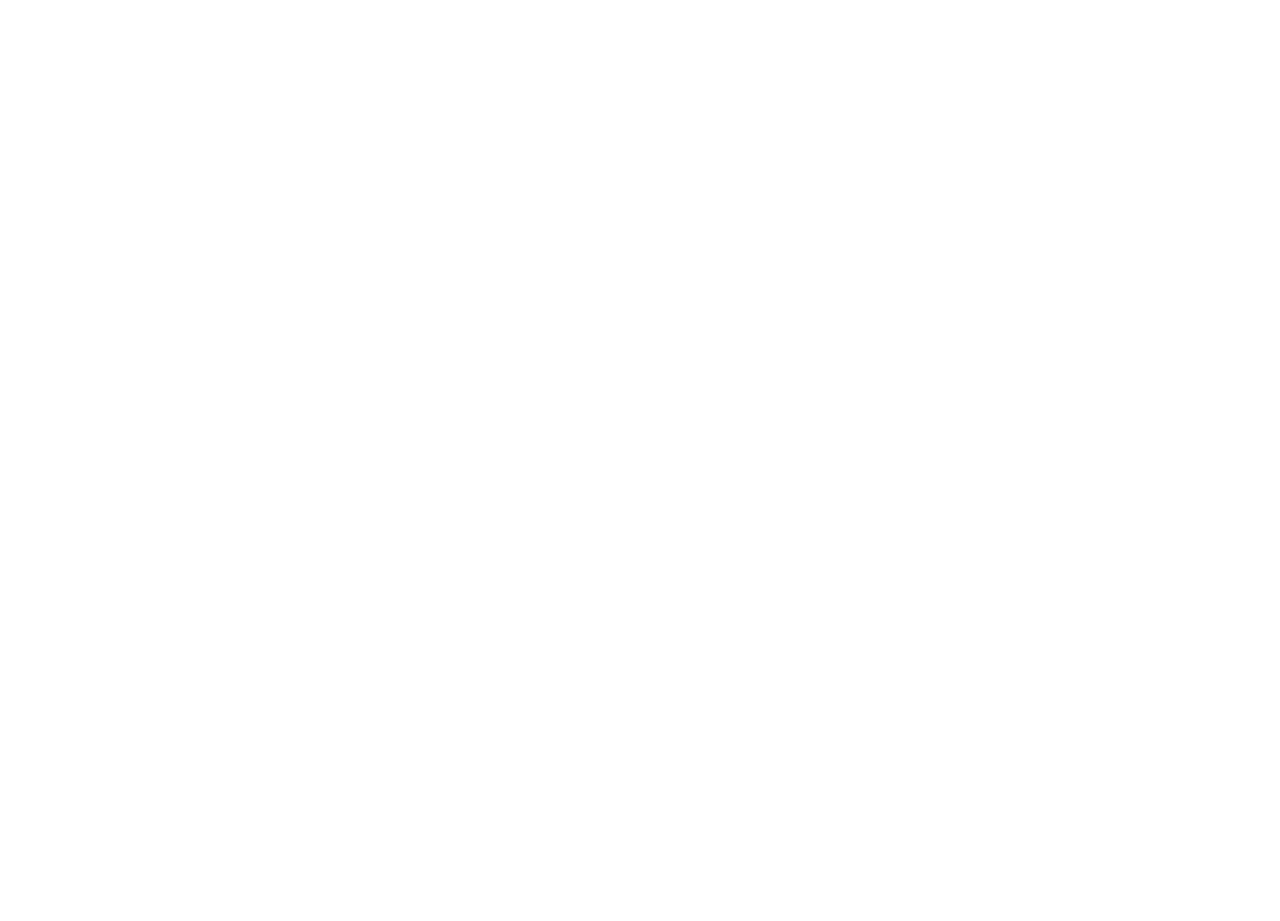
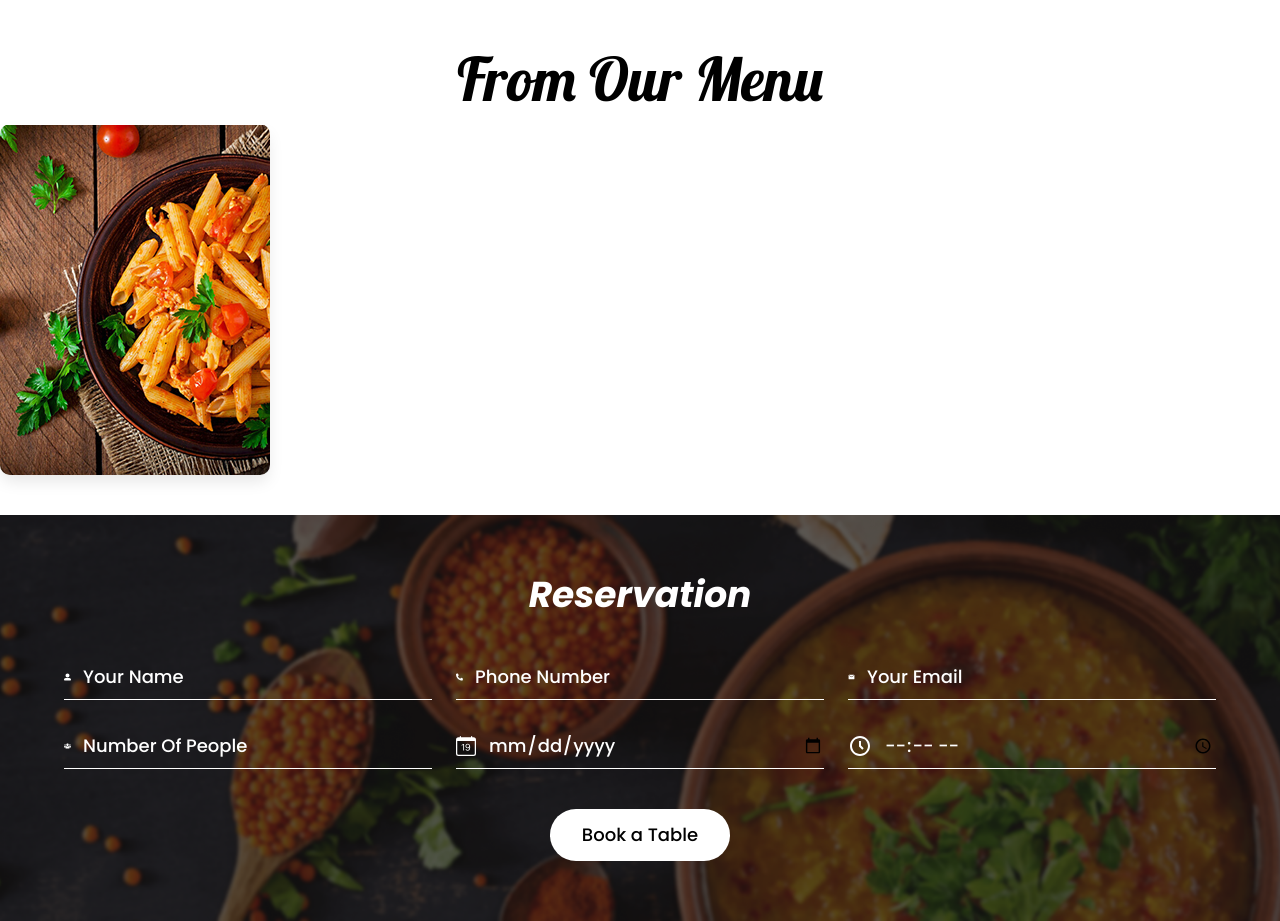
Before and after one commit to Nahid-hasan-web/swigo, a React (Vite) app: page / in a window 1280 px wide. Shown: the part 2720-3641 px from the top of the page. Before the commit the page ends 2566 px from the top, so only its background shows below. Built offline with nearby package versions, Linux system fonts and the light colour scheme.

Commit message:
reservation

```diff
--- /dev/null
+++ b/src/components/Ourmenu.jsx
@@ -0,0 +1,42 @@
+import React from 'react'
+import CommonHead from './Common/CommonHead'
+import pasta from '../assets/images/pasta.png'
+import { FiShoppingCart } from 'react-icons/fi'
+const Ourmenu = () => {
+  return (
+    <>
+        <section id='our menu' className='pt-[60px] lg:pt-[308px]'>
+            <div className="container">
+                <CommonHead CommonHead={'From Our Menu'} />
+             {/* -------- singel menu item */}
+                      <div className="singelmenu_item relative group   w-[270px] h-[351px] rounded-[10px]  overflow-hidden shadow-[0px_8px_16px_-2px_rgba(0,_0,_0,_0.1)] ">
+                        <div className="w-full overflow-hidden relative">
+                          <img src={pasta} alt="pasta" />
+                          <p className="topslae  z-10 px-[9px] py-[3px] bg-[#FE9F10] absolute top-[-100%] group-hover:top-0 duration-[1s] left-0 text-[12px] font-poppins font-semibold text-[#fff] rounded-br-[10px]">
+                            TOP SALE
+                          </p>
+                        </div>
+                        <div className=" w-full h-full bg-[#0000002f] px-[30px] pb-[30px] pt-[23px] absolute bottom-[-100%] left-0 duration-[1s] group-hover:bottom-[0]  bg-gradient-to-t from-[#3b3b3b] via-transparent to-transparent">
+                          <div className=" absolute w-[230px] left-[20px] bottom-5 flex justify-between items-center">
+                            <div>
+                              <h2 className="text-xl font-poppins font-semibold text-[#fff]">
+                                Pasta
+                              </h2>
+                              <h2 className="text-xl font-poppins font-bold text-[#FE9F10]">
+                                $35.00
+                              </h2>
+                            </div>
+                            <button className=" w-[45px] h-[45px] active:scale-[1.1]  rounded-[6px] bg-white flex justify-center items-center text-brandColor hover:text-white hover:bg-brandColor duration-[.4s]">
+                              <FiShoppingCart />
+                            </button>
+                          </div>
+                        </div>
+                      </div>
+            </div>
+        </section>
+
+    </>
+  )
+}
+
+export default Ourmenu
--- /dev/null
+++ b/src/components/Reservation.jsx
@@ -0,0 +1,93 @@
+import React from "react";
+import { FaUserAlt, FaPhoneAlt, FaUsers } from "react-icons/fa";
+import { MdEmail } from "react-icons/md";
+import { BsCalendarDate } from "react-icons/bs";
+import { BiTimeFive } from "react-icons/bi";
+import  reservationBg from '../assets/images/reservationBg.png'
+const Reservation = () => {
+  return (
+    <div
+      className=" py-[60px] bg-cover bg-center flex items-center mt-10 justify-center px-4"
+      style={{
+        backgroundImage:
+          `url(${reservationBg})` // Replace with your actual image URL
+      }}
+    >
+      <div className="w-full max-w-6xl  bg-opacity-60 rounded-lg">
+        <h2 className="text-[#fff] text-4xl font-bold text-center mb-10 italic font-poppins">
+          Reservation
+        </h2>
+        <form className="grid grid-cols-1 md:grid-cols-3 gap-6">
+          {/* Your Name */}
+          <div className="flex items-center border-b border-white py-2">
+            <FaUserAlt className="mr-3 text-xl text-white" />
+            <input
+              type="text"
+              placeholder="Your Name"
+              className="bg-transparent outline-none flex-grow text-lg font-poppins font-medium text-[#fff] placeholder-[#fff]"
+            />
+          </div>
+
+          {/* Phone Number */}
+          <div className="flex items-center border-b border-white py-2">
+            <FaPhoneAlt className="mr-3 text-xl text-white" />
+            <input
+              type="number"
+              placeholder="Phone Number"
+              className="bg-transparent outline-none flex-grow text-lg font-poppins font-medium text-[#fff] placeholder-[#fff]"
+            />
+          </div>
+
+          {/* Email */}
+          <div className="flex items-center border-b border-white py-2">
+            <MdEmail className="mr-3 text-2xl text-white" />
+            <input
+              type="email"
+              placeholder="Your Email"
+              className="bg-transparent outline-none flex-grow text-lg font-poppins font-medium text-[#fff] placeholder-[#fff]"
+            />
+          </div>
+
+          {/* Number of People */}
+          <div className="flex items-center border-b border-white py-2">
+            <FaUsers className="mr-3 text-xl text-white" />
+            <input
+              type="number"
+              placeholder="Number Of People"
+              className="bg-transparent outline-none flex-grow text-lg font-poppins font-medium text-[#fff] placeholder-[#fff]"
+            />
+          </div>
+
+          {/* Date */}
+          <div className="flex items-center border-b border-white py-2">
+            <BsCalendarDate className="mr-3 text-xl text-white" />
+            <input
+              type="date"
+              className="bg-transparent outline-none flex-grow text-lg font-poppins font-medium text-[#fff] placeholder-[#fff]"
+            />
+          </div>
+
+          {/* Time */}
+          <div className="flex items-center border-b border-white py-2">
+            <BiTimeFive className="mr-3 text-2xl text-white" />
+            <input
+              type="time"
+              className="bg-transparent outline-none flex-grow text-lg font-poppins font-medium text-[#fff] placeholder-[#fff]"
+            />
+          </div>
+        </form>
+
+        <div className="text-center mt-10">
+          <button
+            type="submit"
+            className="bg-white text-black font-poppins font-medium text-lg px-8 py-3 rounded-full hover:bg-gray-200 transition duration-300"
+          >
+            Book a Table
+          </button>
+        </div>
+      </div>
+    </div>
+  );
+};
+
+export default Reservation;
--- a/src/pages/Home.jsx
+++ b/src/pages/Home.jsx
@@ -3,6 +3,8 @@
 import Special_Menu from "../components/Special_Menu";
 import Todays_menu from "../components/Todays_menu";
 import Quality from "../components/Quality";
+import Ourmenu from "../components/Ourmenu";
+import Reservation from "../components/Reservation";
 
 const Home = () => {
   return (
@@ -11,7 +13,8 @@
       <Special_Menu />
       <Todays_menu />
       <Quality />
-
+      <Ourmenu />
+      <Reservation />
     </>
   );
 };
```
Also changed, not shown: src/components/Todays_menu.jsx (+17 -9 lines), src/assets/images/reservationBg.png (added).
